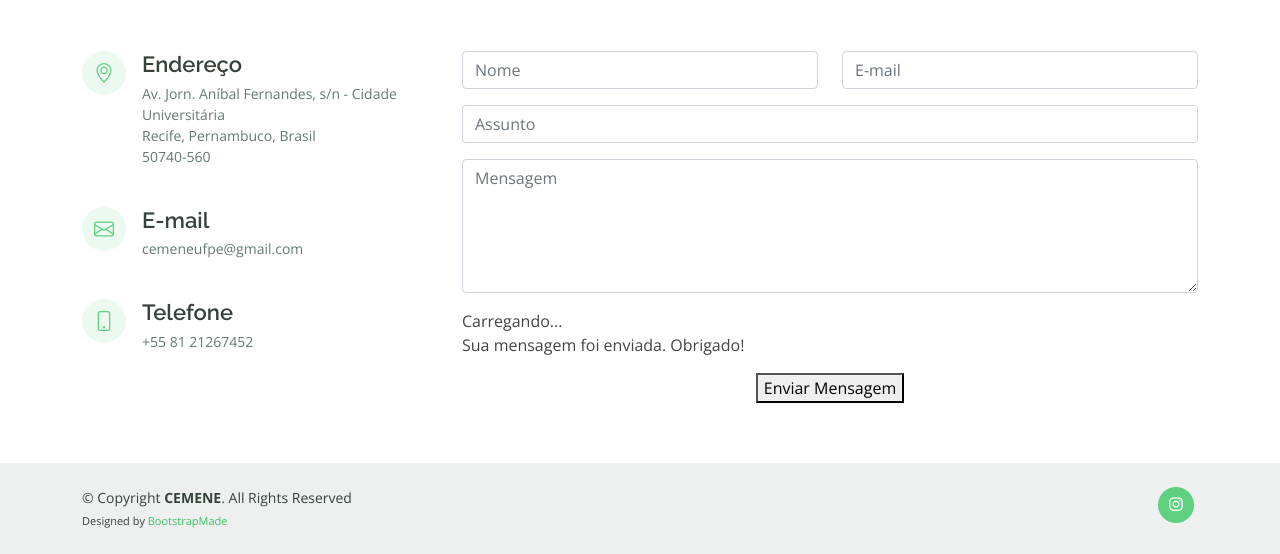
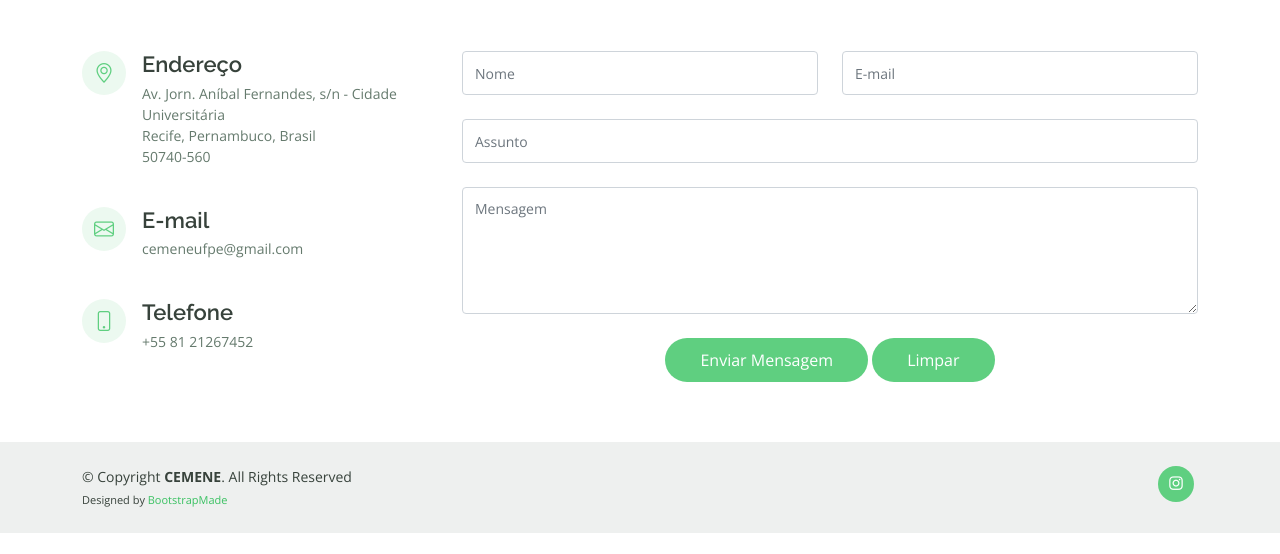
Before and after one commit to cemene/cemene.github.io, a plain HTML site: page contact.html in a window 1280 px wide. Shown: the part 537-1091 px from the top of the page. After the commit the page ends 1070 px from the top, so only its background shows below. Drawn offline with nearby package versions, Linux system fonts and the light colour scheme.

Commit message:
update contact

```diff
--- a/assets/css/style.css
+++ b/assets/css/style.css
@@ -1136,14 +1136,14 @@ section {
   background: #5fcf80;
   color: #fff;
 }
-.contact .php-email-form {
+.contact .gform {
   width: 100%;
   background: #fff;
 }
-.contact .php-email-form .form-group {
+.contact .gform .form-group {
   padding-bottom: 8px;
 }
-.contact .php-email-form .error-message {
+.contact .gform .error-message {
   display: none;
   color: #fff;
   background: #ed3c0d;
@@ -1151,10 +1151,10 @@ section {
   padding: 15px;
   font-weight: 600;
 }
-.contact .php-email-form .error-message br + br {
+.contact .gform .error-message br + br {
   margin-top: 25px;
 }
-.contact .php-email-form .sent-message {
+.contact .gform .sent-message {
   display: none;
   color: #fff;
   background: #18d26e;
@@ -1162,13 +1162,13 @@ section {
   padding: 15px;
   font-weight: 600;
 }
-.contact .php-email-form .loading {
+.contact .gform .loading {
   display: none;
   background: #fff;
   text-align: center;
   padding: 15px;
 }
-.contact .php-email-form .loading:before {
+.contact .gform .loading:before {
   content: "";
   display: inline-block;
   border-radius: 50%;
@@ -1180,21 +1180,21 @@ section {
   -webkit-animation: animate-loading 1s linear infinite;
   animation: animate-loading 1s linear infinite;
 }
-.contact .php-email-form input, .contact .php-email-form textarea {
+.contact .gform input, .contact .gform textarea {
   border-radius: 4px;
   box-shadow: none;
   font-size: 14px;
 }
-.contact .php-email-form input:focus, .contact .php-email-form textarea:focus {
+.contact .gform input:focus, .contact .gform textarea:focus {
   border-color: #5fcf80;
 }
-.contact .php-email-form input {
+.contact .gform input {
   height: 44px;
 }
-.contact .php-email-form textarea {
+.contact .gform textarea {
   padding: 10px 12px;
 }
-.contact .php-email-form button[type=submit] {
+.contact .gform button[type=submit] {
   background: #5fcf80;
   border: 0;
   padding: 10px 35px;
@@ -1202,7 +1202,18 @@ section {
   transition: 0.4s;
   border-radius: 50px;
 }
-.contact .php-email-form button[type=submit]:hover {
+.contact .gform button[type=submit]:hover {
+  background: #3ac162;
+}
+.contact .gform button[type=reset] {
+  background: #5fcf80;
+  border: 0;
+  padding: 10px 35px;
+  color: #fff;
+  transition: 0.4s;
+  border-radius: 50px;
+}
+.contact .gform button[type=reset]:hover {
   background: #3ac162;
 }
 @-webkit-keyframes animate-loading {
--- a/contact.html
+++ b/contact.html
@@ -27,15 +27,6 @@
 
   <!-- Template Main CSS File -->
   <link href="assets/css/style.css" rel="stylesheet">
-
-  <script src="assets/js/jquery.min.js"></script>
-  <script type="text/javascript">var submitted=false;</script>
-  <script type="text/javascript">
-    $('#gform').on('submit', function(e) {
-    $('#gform *').fadeOut(2000);
-    $('#gform').prepend('Sua mensagem foi enviada com sucesso!');
-    });
-  </script>
 
   <!-- =======================================================
   * Template Name: Mentor - v4.5.0
@@ -153,8 +144,7 @@
 
           <div class="col-lg-8 mt-5 mt-lg-0">
 
-            <form name="gform" id="gform" enctype="text/plain" action="https://docs.google.com/forms/d/e/1FAIpQLSesNRNcTkP1XAW0dpNELgvR-UmhNt53FvDUqxpuo8IQRNbHrw/viewform?"
-            target="hidden_iframe" onsubmit="submitted=true;">
+              <form class="gform" name="gform" id="gform" enctype="text/plain" action="https://docs.google.com/forms/d/e/1FAIpQLSesNRNcTkP1XAW0dpNELgvR-UmhNt53FvDUqxpuo8IQRNbHrw/formResponse?" target="hidden_iframe">
                 <div class="row">
                   <div class="col-md-6 form-group">
                     <input type="text" name="entry.841556930" class="form-control" id="entry.841556930" placeholder="Nome" required>
@@ -174,31 +164,14 @@
                   <div class="error-message"></div>
                   <div class="sent-message">Sua mensagem foi enviada. Obrigado!</div>
                 </div>
-              <div class="text-center"><button type="submit">Enviar Mensagem</button></div>
+                <div class="text-center">
+                  <button type="submit" onclick="msg()">Enviar Mensagem</button>
+                  <button type="reset">Limpar</button>
+                </div>
+
               </form>
+
               <iframe name="hidden_iframe" id="hidden_iframe" style="display:none;" onload="if(submitted) {}"></iframe>
-            <!--<form action="forms/contact.php" method="post" role="form" class="php-email-form">
-              <div class="row">
-                <div class="col-md-6 form-group">
-                  <input type="text" name="name" class="form-control" id="name" placeholder="Nome" required>
-                </div>
-                <div class="col-md-6 form-group mt-3 mt-md-0">
-                  <input type="email" class="form-control" name="email" id="email" placeholder="E-mail" required>
-                </div>
-              </div>
-              <div class="form-group mt-3">
-                <input type="text" class="form-control" name="subject" id="subject" placeholder="Assunto" required>
-              </div>
-              <div class="form-group mt-3">
-                <textarea class="form-control" name="message" rows="5" placeholder="Mensagem" required></textarea>
-              </div>
-              <div class="my-3">
-                <div class="loading">Carregando...</div>
-                <div class="error-message"></div>
-                <div class="sent-message">Sua mensagem foi enviada. Obrigado!</div>
-              </div>
-              <div class="text-center"><button type="submit">Enviar Mensagem</button></div>
-            </form>-->
 
             </div>
 
@@ -249,6 +222,12 @@
   <!-- Template Main JS File -->
   <script src="assets/js/main.js"></script>
 
+  <script>
+      function msg() {
+        alert("Mensagem enviada com sucesso!");
+      }
+  </script>
+
 </body>
 
 </html>
```
Lines whose indentation alone changed are shown as unchanged.
